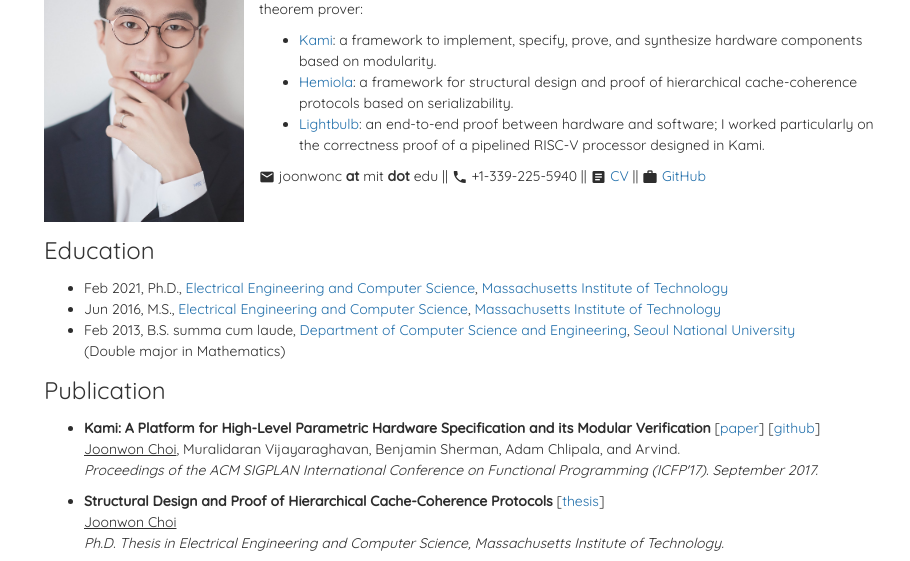
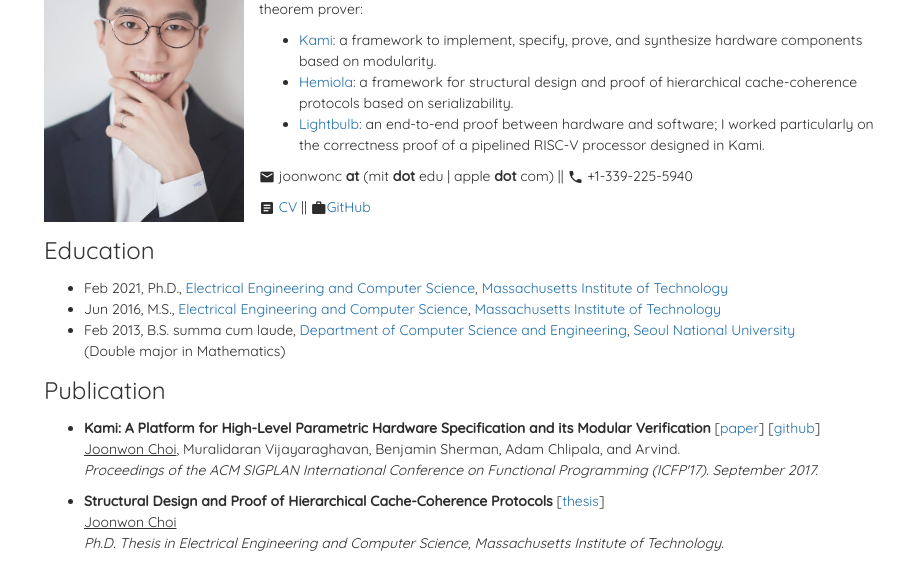
Before and after one commit to joonwonc/joonwonc.github.io, a plain HTML site: page c/index.html in a window 1280 px wide. Shown: the part 182-743 px from the top of the page, without its empty margins (181-1091 px from the left). Drawn offline with nearby package versions, Linux system fonts and the light colour scheme.

Commit message:
Update email and PhD thesis link

```diff
--- a/c/index.html
+++ b/c/index.html
@@ -89,11 +89,12 @@
                 <!--      target="_blank">32-G888</a>, Stata Center, 32 Vassar St, Cambridge, MA 02139 -->
                 <!-- </p> -->
                 <p><span class="material-icons md-16">email</span>
-                  joonwonc <span class="emph">at</span> mit <span class="emph">dot</span> edu
+                  joonwonc <span class="emph">at</span> (mit <span class="emph">dot</span> edu | apple <span class="emph">dot</span> com)
                   || <span class="material-icons md-16">phone</span> +1-339-225-5940
-                  || <span class="material-icons md-16">article</span> <a href="./docs/cv.pdf">CV</a>
-                  || <span class="material-icons md-16">work</span>
-                  <a href="https://github.com/joonwonc">GitHub</a></p>
+                </p>
+                <p><span class="material-icons md-16">article</span> <a href="./docs/cv.pdf">CV</a>
+                  || <span class="material-icons md-16">work</span><a href="https://github.com/joonwonc">GitHub</a>
+                </p>
               </div>
             </div>
 
@@ -130,7 +131,7 @@
               <ul>
                 <li><span class="paper">Structural Design and Proof of Hierarchical Cache-Coherence
                     Protocols</span>
-                  [<a href="http://adam.chlipala.net/theses/joonwonc.pdf">thesis</a>]<br />
+                  [<a href="https://dspace.mit.edu/handle/1721.1/130759">thesis</a>]<br />
                   <span class="author">Joonwon Choi</span><br />
                   <span class="conference">Ph.D. Thesis in Electrical Engineering and Computer
                     Science, Massachusetts Institute of Technology.</span><br />
```
